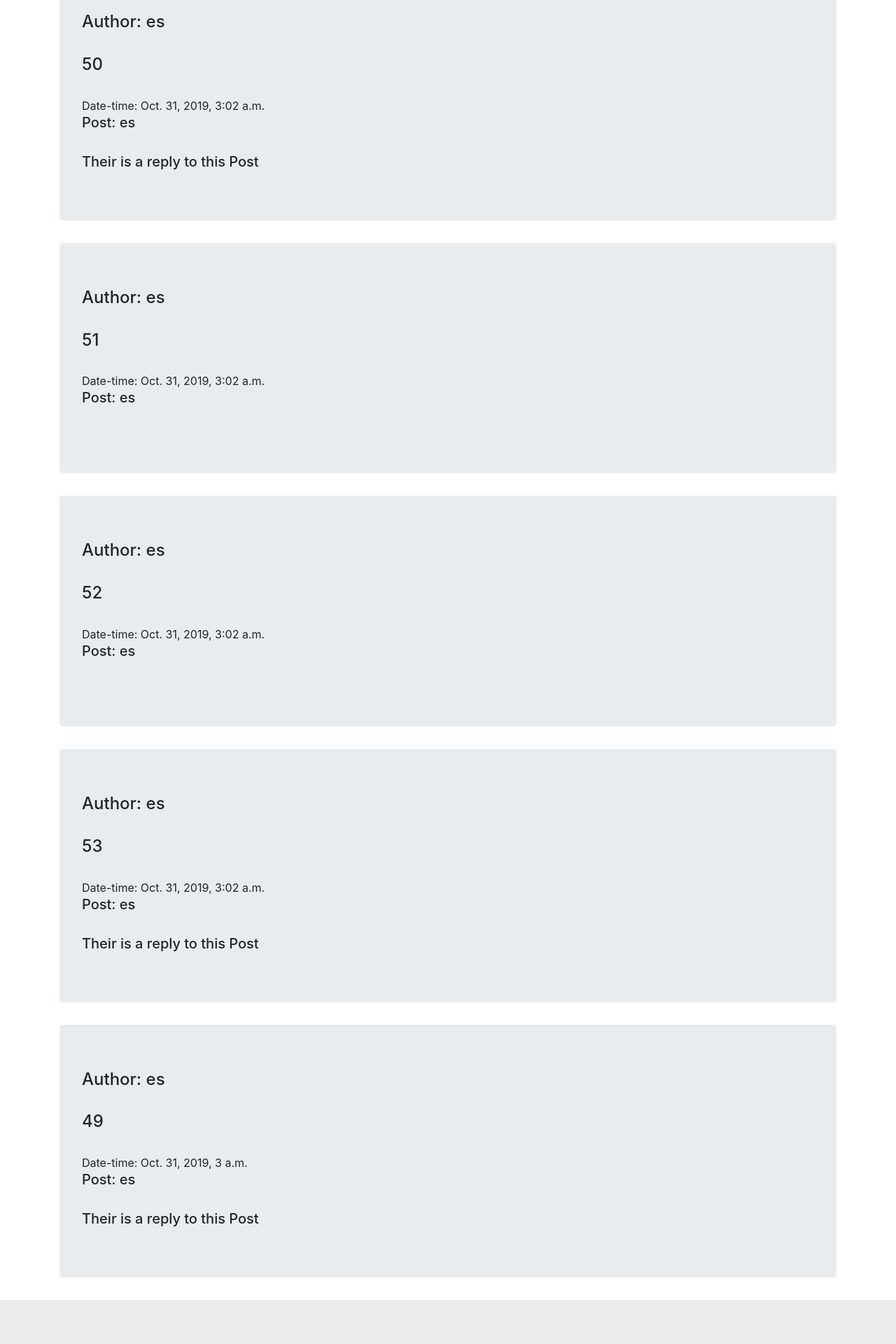
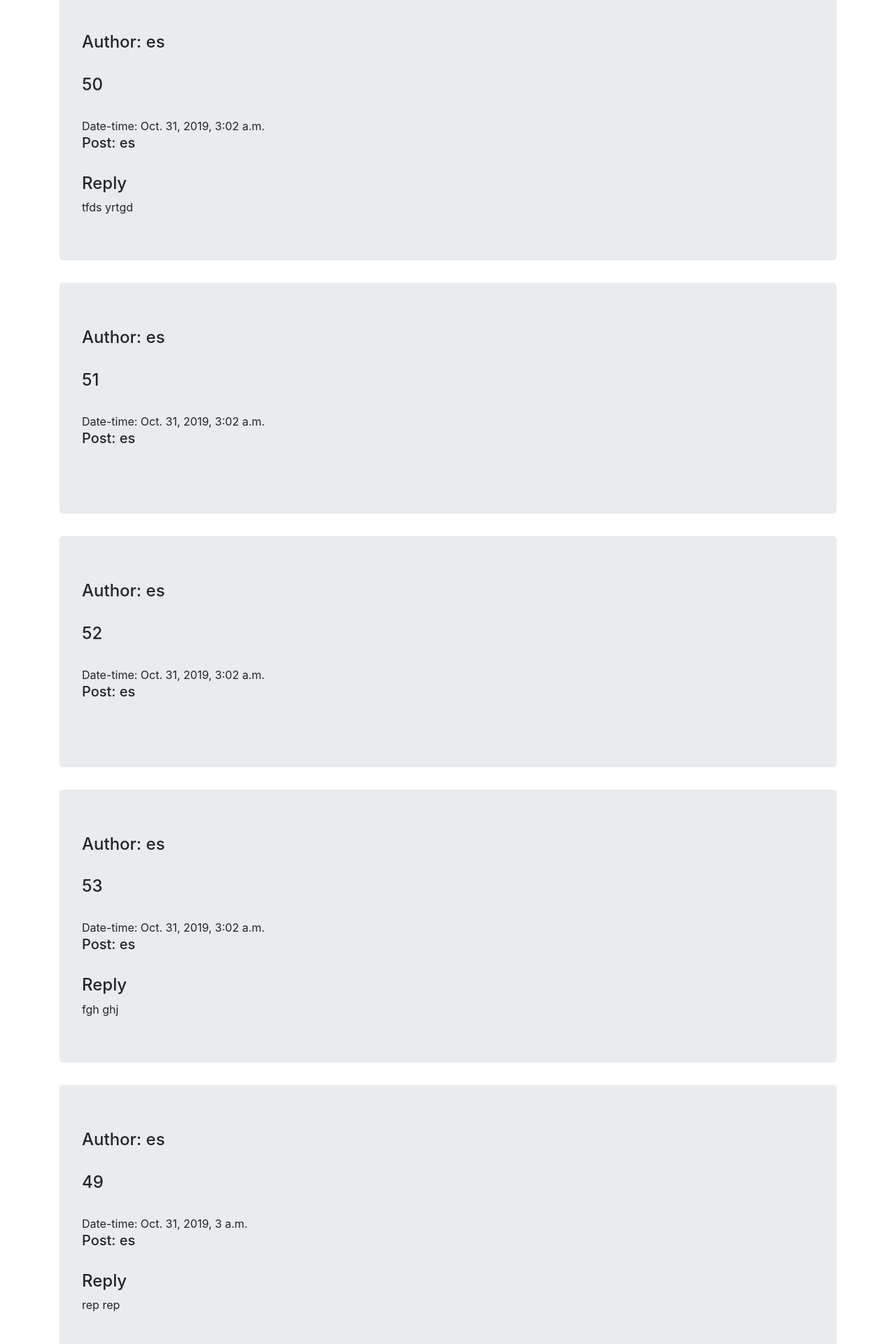
Before and after one commit to ZadeThakur/django-discussionApp, a Django app: page / in a window 1280 px wide. Shown: the part 2640-4560 px from the top of the page at 70% size. Before the commit the page ends 4497 px from the top, so only its background shows below. Run offline with Django 3.2, Linux system fonts and the light colour scheme; data comes from the database, SQL or seed files in the repository; both versions use the stored data as it was after the commit; some libraries are stand-ins or nearby versions.

Commit message:
replyModel and views.py edited to let the index file show the replies to posts

```diff
--- a/posts_app/models.py
+++ b/posts_app/models.py
@@ -11,9 +11,10 @@ class postsModel(models.Model):
 
 class replyModel(models.Model):
     replyTo = models.ForeignKey(postsModel, to_field='id', on_delete=models.CASCADE)
+    replyToInt = models.IntegerField(default=None,null=True)
     datetime = models.DateTimeField(default=timezone.now)
     name = models.CharField(max_length=30,null=False)
     reply = models.CharField(max_length=1000, null=False)
 
     def __str__(self):
-        return int(self.replyTo)
+        return str(self.replyTo)
--- a/posts_app/views.py
+++ b/posts_app/views.py
@@ -7,12 +7,11 @@ from posts_app.models import postsModel, replyModel
 def index(request):
     form = PostsForm()
     data = postsModel.objects.all().order_by('-datetime')
-
     replyData = replyModel.objects.all()
 
-    dataList = postsModel.objects.values_list('id',flat=True).order_by('id')
+    # dataList = postsModel.objects.values_list('id',flat=True).order_by('id')
 
-    replyDataList = replyModel.objects.values_list('replyTo',flat=True).order_by('replyTo')
+    # replyDataList = replyModel.objects.values_list('replyTo',flat=True).order_by('replyTo')
 
 
     if request.method =="POST":
@@ -24,7 +23,7 @@ def index(request):
         else:
             print("validation unsuccesssful")
 
-    return render(request, 'posts_app/index.html',{'form':form,'data':data,'replyData':replyData,'dataList':dataList,'replyDataList':replyDataList})
+    return render(request, 'posts_app/index.html',{'form':form,'data':data,'replyData':replyData})
 
 def replyView(request):
     form = ReplyForm()
@@ -32,6 +31,12 @@ def replyView(request):
         form = ReplyForm(request.POST)
         if form.is_valid():
             form.save()
+            replyData = replyModel.objects.all()
+            for rep in replyData:
+                x=str(rep.replyTo)
+                y=int(x)
+                rep.replyToInt = y
+                rep.save()
             form = ReplyForm()
             print("reply form validation success")
         else:
--- a/templates/posts_app/index.html
+++ b/templates/posts_app/index.html
@@ -9,7 +9,6 @@
 </head>
 <body>
     <div class="container">
-
         <h3 style="text-align: center;">Discussion WebApp</h3>
         <form method="POST">
             {% csrf_token %}
@@ -24,11 +23,8 @@
             <br>
             <br>
         </form>
+
         {% for post in data %}
-
-
-
-
         <div class="jumbotron">
             <h4>Author: {{post.name}}</h5>
             <br>
@@ -38,9 +34,11 @@
             <br>
             <h5>Post: {{post.log}}</h6>
             <br>
-            {% for reply in replyDataList %}
-            {% if post.id == reply %}
-                <h5>Their is a reply to this Post</h5>
+            {% for reply in replyData %}
+            {% if post.id == reply.replyToInt %}
+                <h4>Reply</h4>
+                {{reply.name}}
+                {{reply.reply}}
             {% endif %}
             {% endfor %}
         </div>
```
Also changed, not shown: db.sqlite3, posts_app/migrations/0004_replymodel_replytoint.py (added).
